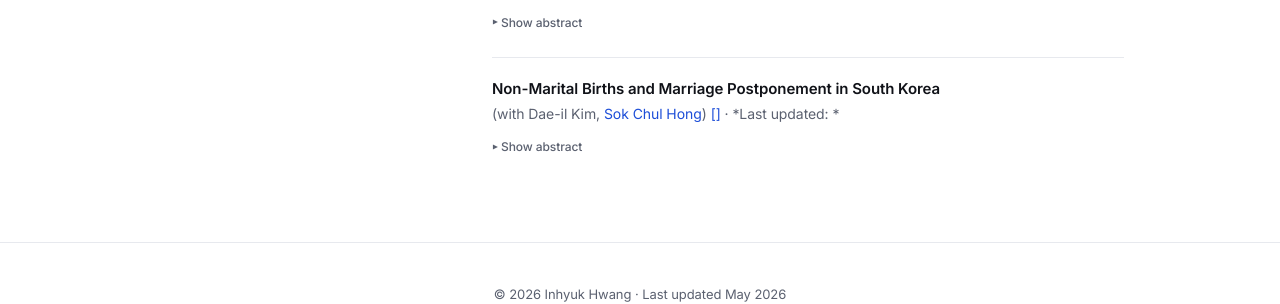
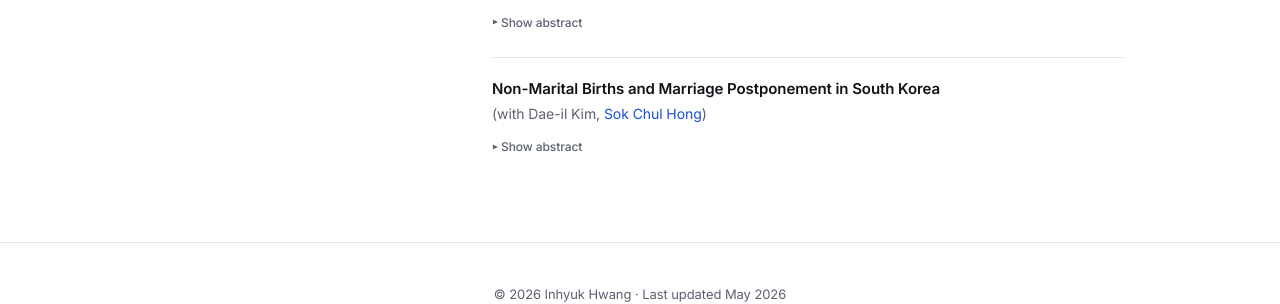
Before and after one commit to inhyuk-hwang/inhyuk-hwang.github.io, a Jekyll site: the page built from research.md, in a window 1280 px wide and 1328 px high. Shown: the part 983-1287 px from the top of the window. Built offline with Jekyll 4.4.1, drawn with Linux system fonts in a browser that asks for light colours; part of the change alters nothing that is shown.

Commit message:
Update wip.yml

```diff
--- a/_data/wip.yml
+++ b/_data/wip.yml
@@ -8,8 +8,5 @@
 
 - title: "Non-Marital Births and Marriage Postponement in South Korea"
   authors: "with Dae-il Kim, [Sok Chul Hong](https://sites.google.com/site/sokchulhong/)"
-  link_text: ""
-  file: ""
-  updated: ""
   abstract: |
     During the COVID-19 pandemic, a steep increase in non-marital births was observed in South Korea, particularly among older mothers. We test the hypothesis that the increase in non marital births is a result of marriage delays caused by the pandemic. The COVID-19 pandemic likely raised the costs of marriage due to infection risks and quarantine policies restricting weddings. By exploiting variations in COVID-19 infection risk and wedding restrictions, this research will assess the pandemic's impact on marriage postponements and explore whether non-marital births served as a strategy to offset the anticipated decline in child health due to delayed childbirth.
```
